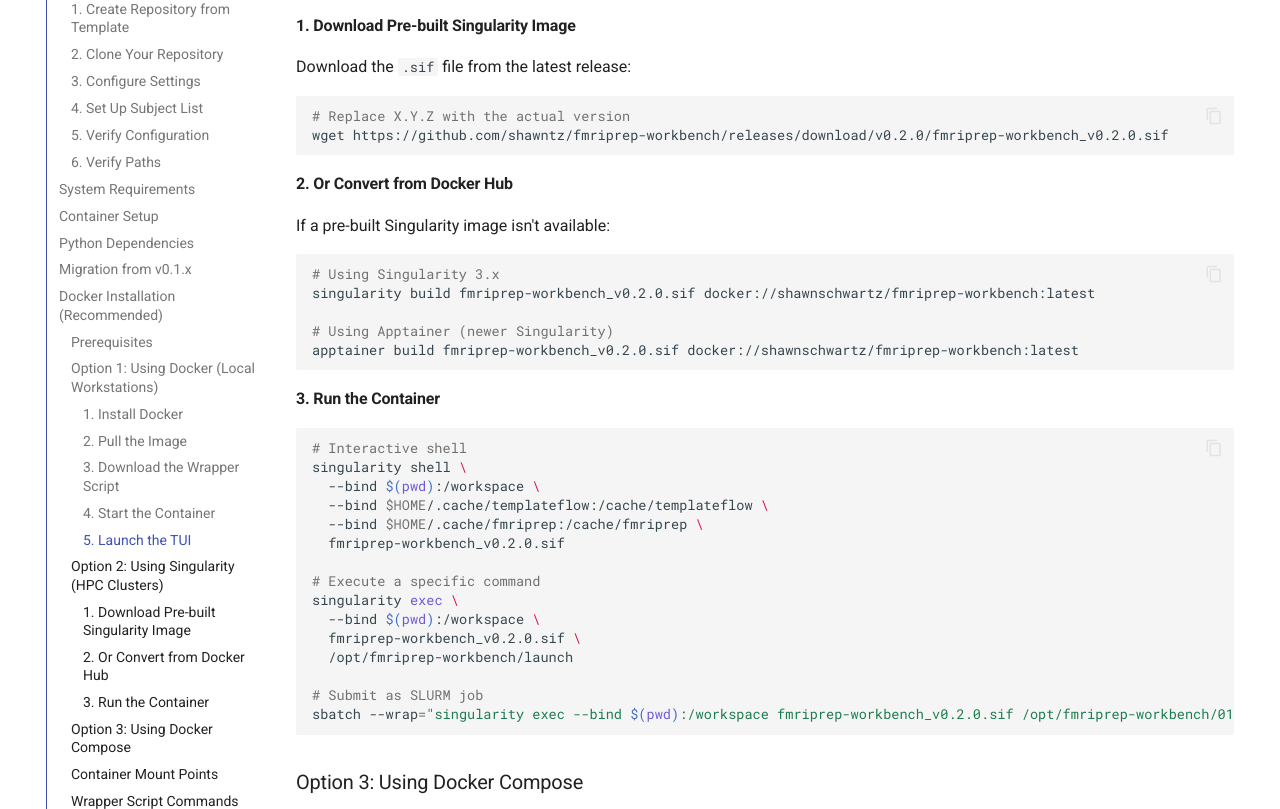
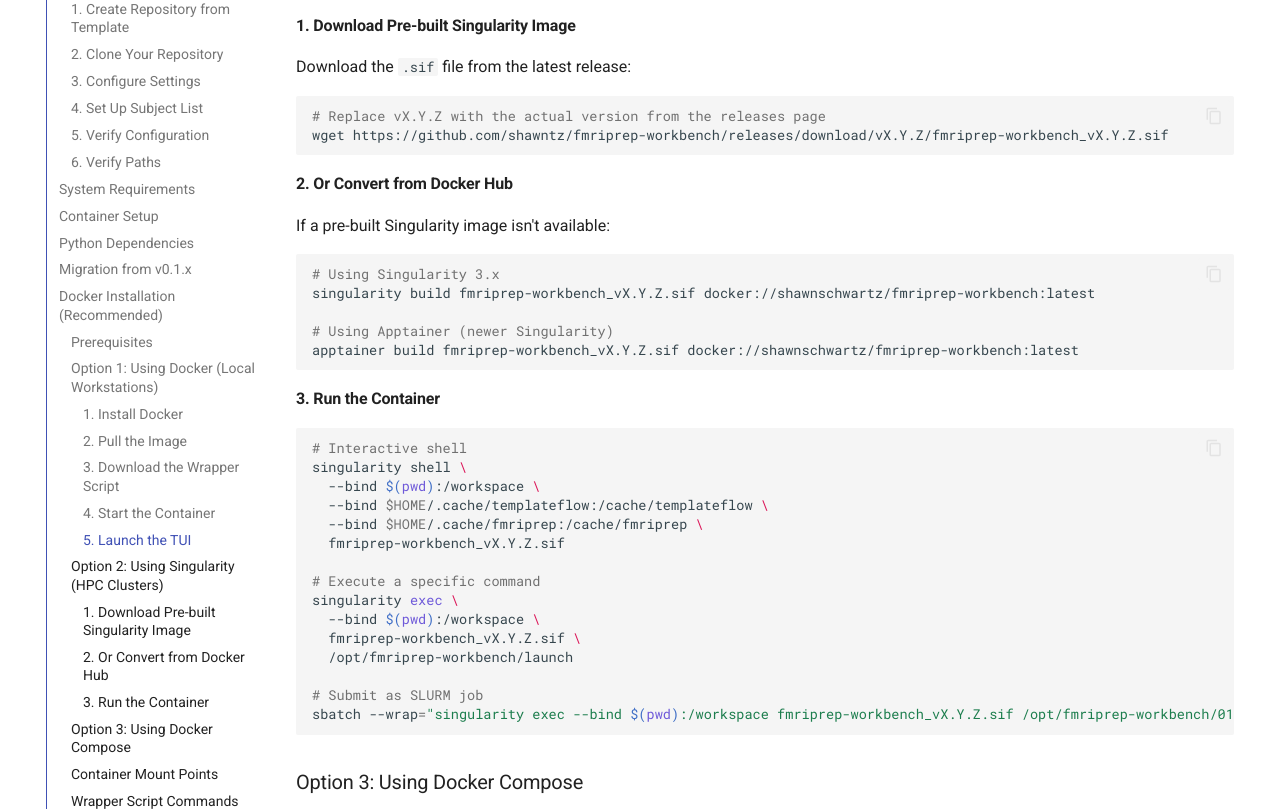
Before and after one commit to shawntz/fmri, an MkDocs documentation site: the page built from docs/installation.md, in a window 1280 px wide and 1400 px high, scrolled down 4837 px. Shown: the part 153-962 px from the top of the window. Built offline with MkDocs 1.6.1 and Material for MkDocs 9.7.7, drawn with Linux system fonts in a browser that asks for light colours; comment, search, counter and statistics services are not loaded; the version menu is left out.

Commit message:
Replace hardcoded version numbers with vX.Y.Z placeholder
Co-authored-by: shawntz <5200266+shawntz@users.noreply.github.com>

````diff
--- a/docs/installation.md
+++ b/docs/installation.md
@@ -228,8 +228,8 @@ Singularity/Apptainer is designed for HPC environments and provides better integ
 Download the `.sif` file from the latest release:
 
 ```bash
-# Replace X.Y.Z with the actual version
-wget https://github.com/shawntz/fmriprep-workbench/releases/download/v0.2.0/fmriprep-workbench_v0.2.0.sif
+# Replace vX.Y.Z with the actual version from the releases page
+wget https://github.com/shawntz/fmriprep-workbench/releases/download/vX.Y.Z/fmriprep-workbench_vX.Y.Z.sif
 ```
 
 #### 2. Or Convert from Docker Hub
@@ -238,10 +238,10 @@ If a pre-built Singularity image isn't available:
 
 ```bash
 # Using Singularity 3.x
-singularity build fmriprep-workbench_v0.2.0.sif docker://shawnschwartz/fmriprep-workbench:latest
+singularity build fmriprep-workbench_vX.Y.Z.sif docker://shawnschwartz/fmriprep-workbench:latest
 
 # Using Apptainer (newer Singularity)
-apptainer build fmriprep-workbench_v0.2.0.sif docker://shawnschwartz/fmriprep-workbench:latest
+apptainer build fmriprep-workbench_vX.Y.Z.sif docker://shawnschwartz/fmriprep-workbench:latest
 ```
 
 #### 3. Run the Container
@@ -252,16 +252,16 @@ singularity shell \
   --bind $(pwd):/workspace \
   --bind $HOME/.cache/templateflow:/cache/templateflow \
   --bind $HOME/.cache/fmriprep:/cache/fmriprep \
-  fmriprep-workbench_v0.2.0.sif
+  fmriprep-workbench_vX.Y.Z.sif
 
 # Execute a specific command
 singularity exec \
   --bind $(pwd):/workspace \
-  fmriprep-workbench_v0.2.0.sif \
+  fmriprep-workbench_vX.Y.Z.sif \
   /opt/fmriprep-workbench/launch
 
 # Submit as SLURM job
-sbatch --wrap="singularity exec --bind $(pwd):/workspace fmriprep-workbench_v0.2.0.sif /opt/fmriprep-workbench/01-run.sbatch"
+sbatch --wrap="singularity exec --bind $(pwd):/workspace fmriprep-workbench_vX.Y.Z.sif /opt/fmriprep-workbench/01-run.sbatch"
 ```
 
 ### Option 3: Using Docker Compose
````
Also changed, not shown: docs/docker-usage.md (+2 -2 lines).
